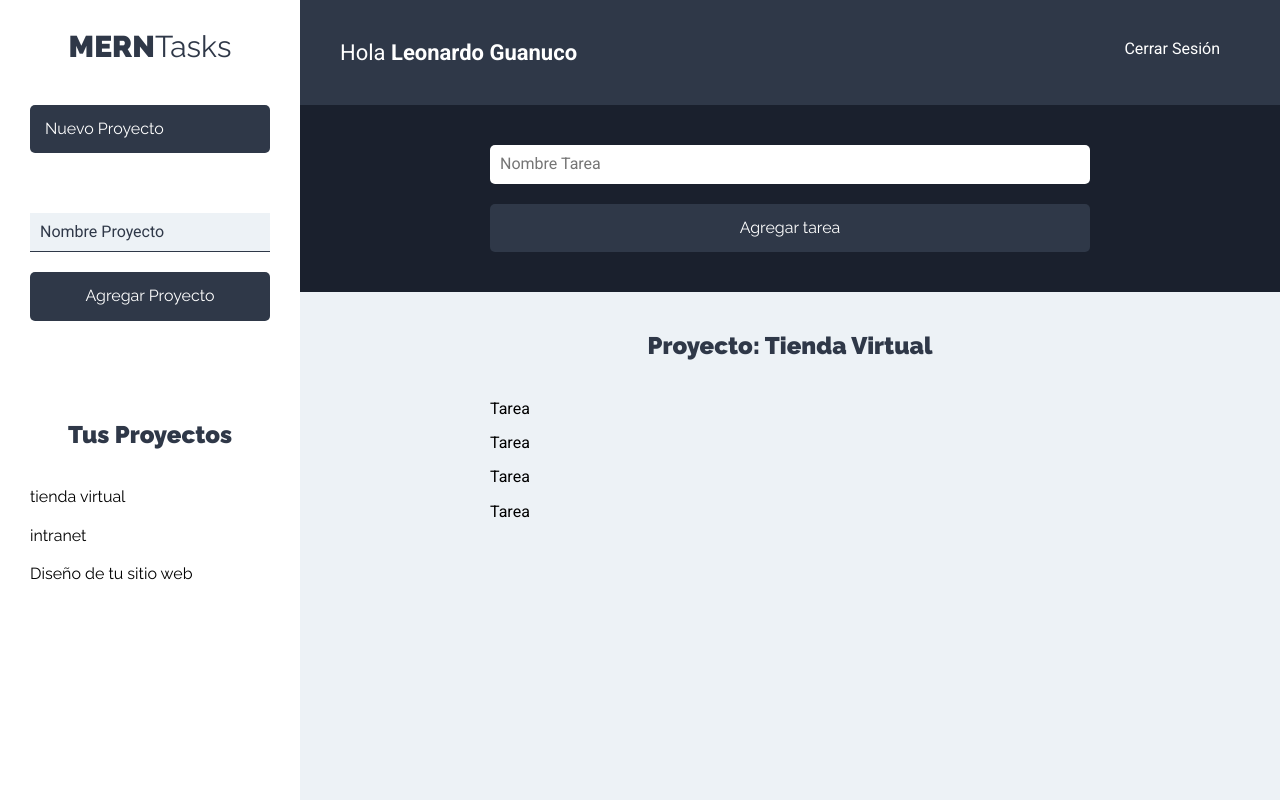
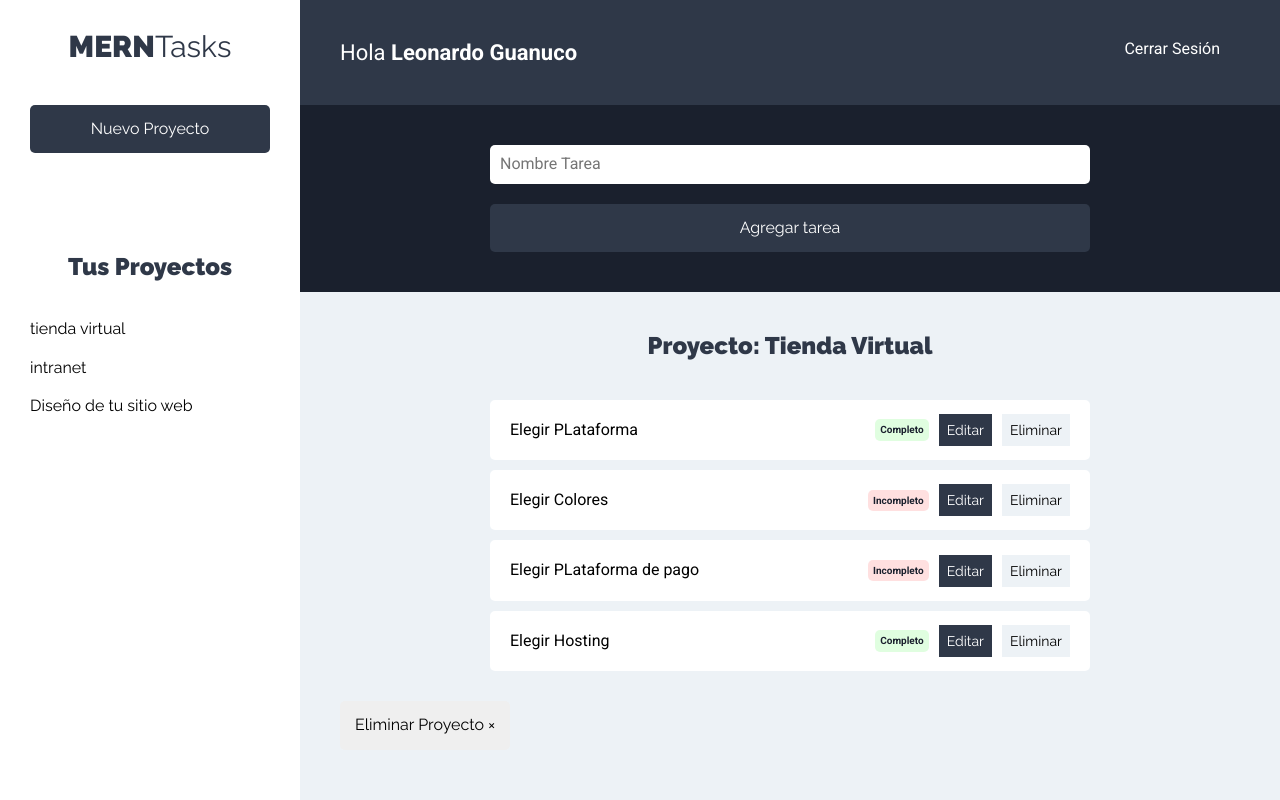
Before and after one commit to Leonardo-G/react-administrador-proyectos, a React (Create React App) app: page /proyectos in a window 1280 px wide. Built offline with nearby package versions, Linux system fonts and the light colour scheme.

Commit message:
reducer funcionando

```diff
--- a/src/App.js
+++ b/src/App.js
@@ -8,9 +8,11 @@
 import { Login } from "./components/auth/Login";
 import { NuevaCuenta } from "./components/auth/NuevaCuenta";
 import { Proyectos } from "./components/proyectos/Proyectos";
+import { ProyectoState } from "./context/proyectos/ProyectoState";
 
 function App() {
   return (
+    <ProyectoState>
       <Router>
         <Switch>
           <Route exact path="/" component={Login}/>
@@ -18,6 +20,7 @@
           <Route exact path="/proyectos" component={Proyectos}/>
         </Switch>
       </Router>
+    </ProyectoState>
   );
 }
 
--- a/src/components/proyectos/NuevoProyecto.js
+++ b/src/components/proyectos/NuevoProyecto.js
@@ -1,6 +1,11 @@
-import React, { useState } from 'react'
+import React, { useContext, useState } from 'react'
+import { ProyectoContext } from '../../context/proyectos/proyectoContext';
 
 export const NuevoProyecto = () => {
+
+    //Obtener el state del formulario
+    const { formulario, mostrarFormulario } = useContext( ProyectoContext )
+
 
     const [proyecto, setProyecto] = useState({
         nombre: ""
@@ -28,12 +33,16 @@
 
     return (
         <>
-            <buttn
+            <button
                 type="button"
                 className="btn btn-block btn-primario"
+                onClick={ mostrarFormulario }
             >
                 Nuevo Proyecto
-            </buttn>
+            </button>
+            {
+                formulario &&
+
                 <form
                     className="formulario-nuevo-proyecto"
                     onSubmit={handleSubmitProyecto}
@@ -53,6 +62,7 @@
                         value="Agregar Proyecto"
                     />
                 </form>
+            }
         </>
     )
 }
--- a/src/components/tareas/ListadoTarea.js
+++ b/src/components/tareas/ListadoTarea.js
@@ -24,6 +24,12 @@
                     ) )
                 }
             </ul>
+            <button
+                type="button"
+                className="btn btn-eliminar"
+            >
+                Eliminar Proyecto &times;
+            </button>
         </>
     )
 }
--- a/src/components/tareas/Tarea.js
+++ b/src/components/tareas/Tarea.js
@@ -1,9 +1,37 @@
 import React from 'react'
 
-export const Tarea = () => {
+export const Tarea = ({ tarea }) => {
     return (
-        <div>
-            <p>Tarea</p>
-        </div>
+        <li className="tarea sombre">
+            <p>{ tarea.nombre }</p>
+            <div className="estado">
+                {
+                    tarea.estado
+                    ?   <button
+                            type="button"
+                            className="completo"
+                        > Completo</button>
+
+                    :   <button
+                            type="button"
+                            className="incompleto"
+                        >Incompleto</button>
+
+                }
+            </div>
+            <div className="acciones">
+                <button
+                    type="button"
+                    className="btn btn-primario"
+                >
+                    Editar
+                </button>
+                <button
+                    type="button"
+                    className="btn btn-secundario"
+                > Eliminar</button>
+
+            </div>
+        </li>
     )
 }
--- /dev/null
+++ b/src/context/proyectos/ProyectoState.js
@@ -0,0 +1,29 @@
+import React, { useReducer } from "react";
+import { FORMULARIO_PROYECTO } from "../../types";
+import { ProyectoContext } from "./proyectoContext";
+import { proyectoReducer } from "./proyectoReducer";
+
+export const ProyectoState = (props) => {
+    const initialState = {
+        formulario: false
+    }
+
+    //Dispatch para ejecutar las acciones
+    const [state, dispatch] = useReducer(proyectoReducer, initialState)
+
+    //Serie de funciones para el CRUD
+    const mostrarFormulario = () => {
+        dispatch({
+            type: FORMULARIO_PROYECTO
+        })
+    }
+
+    return (
+        <ProyectoContext.Provider value={{
+            formulario: state.formulario,
+            mostrarFormulario
+        }}>
+            {props.children}
+        </ProyectoContext.Provider>
+    )
+}
--- /dev/null
+++ b/src/context/proyectos/proyectoContext.js
@@ -0,0 +1,3 @@
+import { createContext } from "react";
+
+export const ProyectoContext = createContext();
--- /dev/null
+++ b/src/context/proyectos/proyectoReducer.js
@@ -0,0 +1,15 @@
+import { FORMULARIO_PROYECTO } from "../../types"
+
+export const proyectoReducer = (state, action) => {
+    switch (action.type) {
+        case FORMULARIO_PROYECTO:
+            return {
+                ...state,
+                formulario: true
+            }
+
+
+        default:
+            return state
+    }
+}
--- /dev/null
+++ b/src/types/index.js
@@ -0,0 +1 @@
+export const FORMULARIO_PROYECTO = "PROYECTO_PROYECTO";
```
Lines whose indentation alone changed are shown as unchanged.
